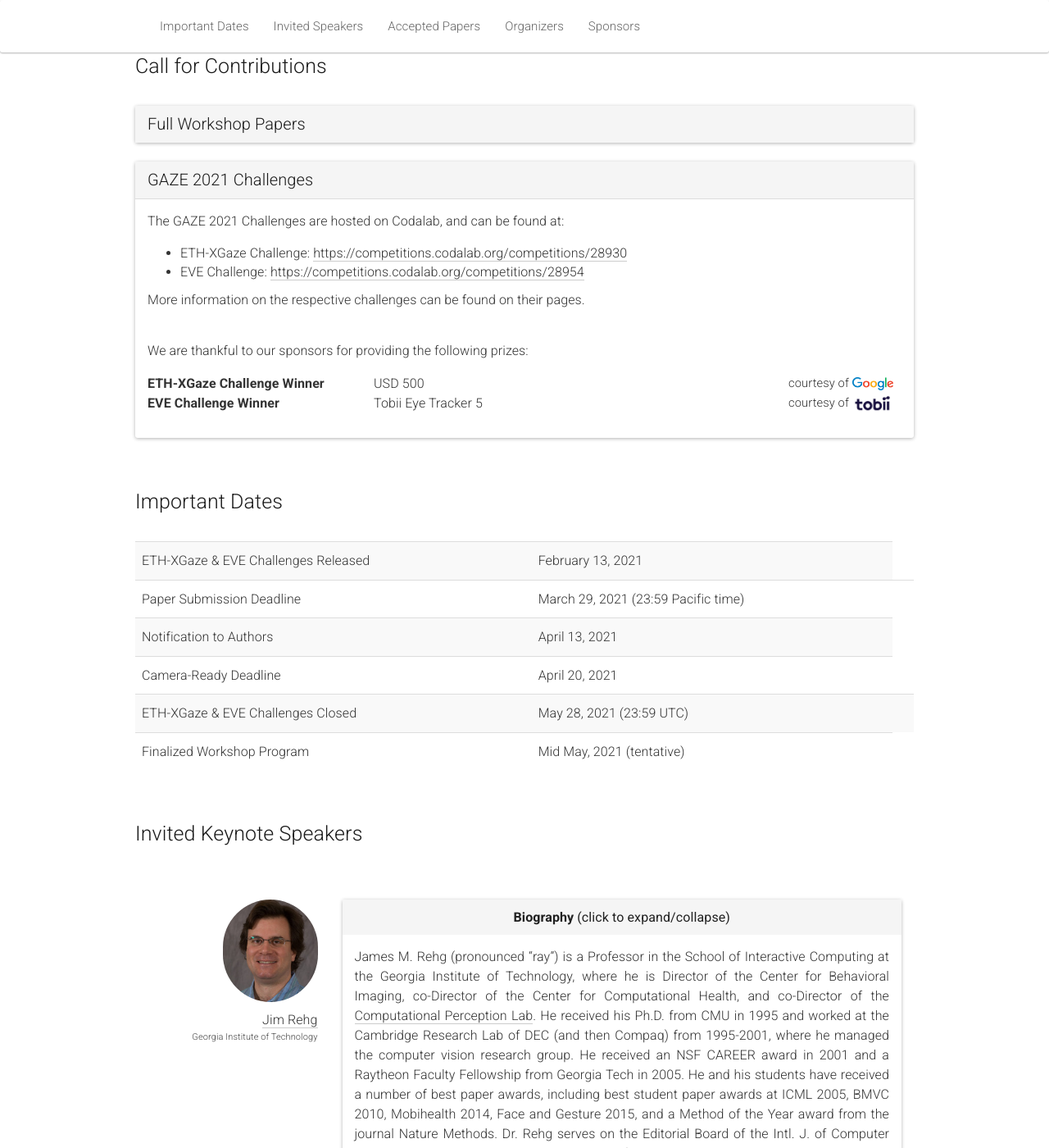
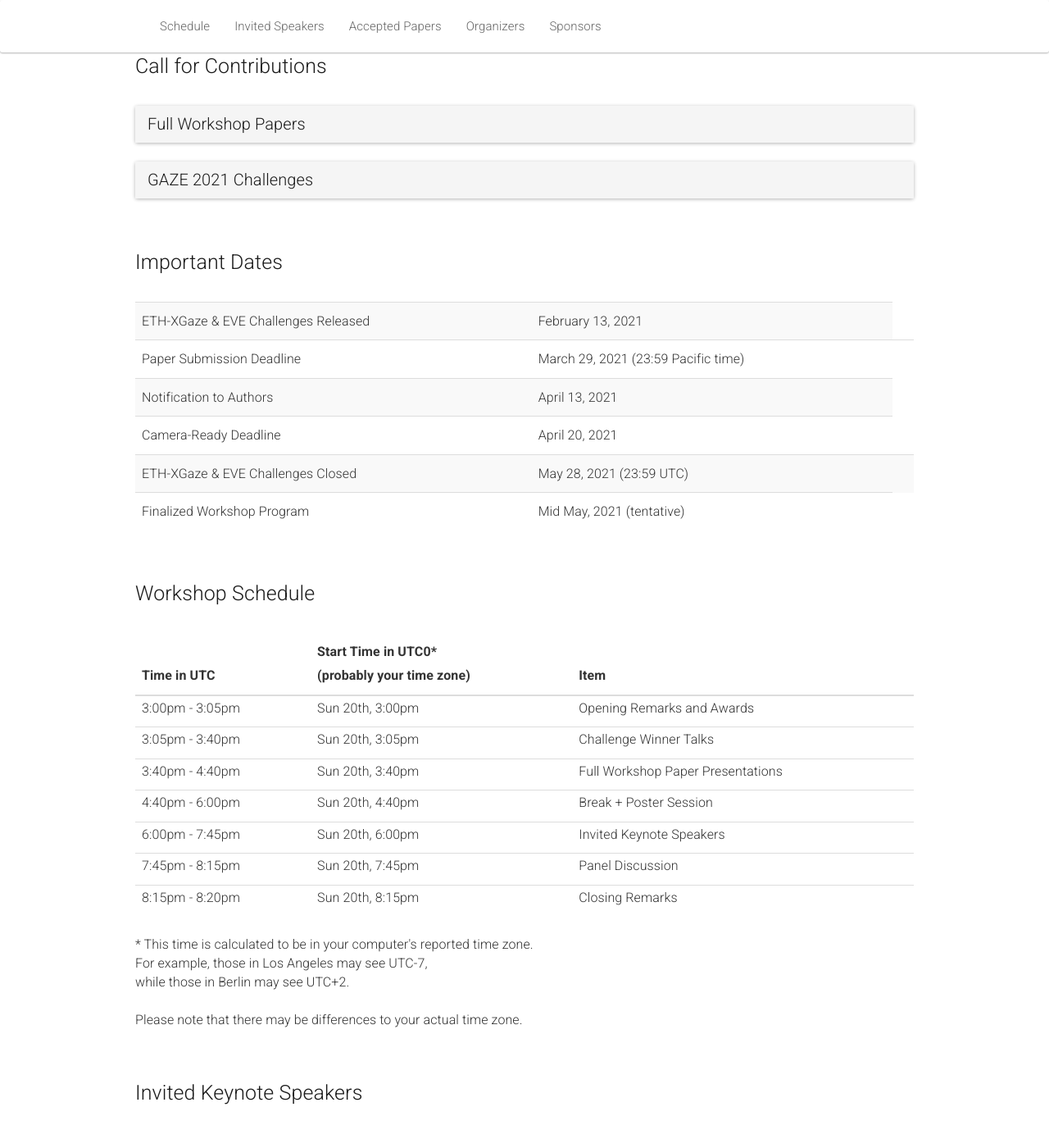
Before and after one commit to gazeworkshop/gazeworkshop.github.io, a Jekyll site: the page built from _pages/home_2021.md, in a window 1280 px wide and 1400 px high, scrolled down 974 px. Shown: the whole window at 82% size. Built offline with Jekyll 4.4.1, drawn with Linux system fonts in a browser that asks for light colours; nearby versions of some CDN libraries.

Commit message:
Display workshop schedule

```diff
--- a/_includes/header_2021.html
+++ b/_includes/header_2021.html
@@ -15,8 +15,8 @@
       <ul class="nav navbar-nav">
 	<!--<li><a href="#intro">Introduction</a></li>-->
 	<!--<li><a href="#calls">Call for Contributions</a></li>-->
-	<li><a href="#dates">Important Dates</a></li>
-	<!--<li><a href="#schedule">Schedule</a></li>-->
+	<!--<li><a href="#dates">Important Dates</a></li>-->
+	<li><a href="#schedule">Schedule</a></li>
 	<li><a href="#speakers">Invited Speakers</a></li>
 	<!--<li><a href="#awards">Awards</a></li>-->
 	<li><a href="#accepted">Accepted Papers</a></li>
--- a/_pages/home_2021.md
+++ b/_pages/home_2021.md
@@ -102,7 +102,7 @@ We will be hosting 3 invited speakers and holding 2 deep learning challenges for
       <div class="panel-heading" data-toggle="collapse" data-parent="#call" href="#call-challenge" style="cursor:pointer;">
         <h3 style="margin:0;">GAZE 2021 Challenges</h3>
       </div>
-      <div id="call-challenge" class="panel-collapse collapse in" data-parent="#call">
+      <div id="call-challenge" class="panel-collapse collapse" data-parent="#call">
         <div class="panel-body">
 	  <p>
 	    The GAZE 2021 Challenges are hosted on Codalab, and can be found at:
@@ -171,7 +171,7 @@ We will be hosting 3 invited speakers and holding 2 deep learning challenges for
           <td>May 28, 2021 (23:59 UTC)</td>
 	  <td><span class="countdown" reference="28 May 2021 23:59:59 UTC"></span></td>
         </tr>
-        <tr id="schedule">
+        <tr>
           <td>Finalized Workshop Program</td>
           <td>Mid May, 2021 (tentative)</td>
         </tr>
@@ -179,6 +179,69 @@ We will be hosting 3 invited speakers and holding 2 deep learning challenges for
     </table>
   </div>
 </div><br>
+
+<div class="row" id="schedule">
+  <div class="col-xs-12">
+     <h2>Workshop Schedule</h2>
+     <br>
+     <table class="table schedule" style="border:none !important;">
+      <thead class="thead-light">
+        <tr>
+	  <th>Time in UTC</th>
+	  <th>Start Time in UTC<span class="tz-offset"></span><b>*</b><br><span class="tz-subtext">(probably your time zone)</span></th>
+          <th>Item</th>
+        </tr>
+      </thead>
+      <tbody>
+        <tr>
+          <td>3:00pm - 3:05pm</td>
+          <td class="to-local-time">20 Jun 2021 15:00:00 UTC</td>
+          <td>Opening Remarks and Awards</td>
+        </tr>
+        <tr>
+          <td>3:05pm - 3:40pm</td>
+          <td class="to-local-time">20 Jun 2021 15:05:00 UTC</td>
+          <td>Challenge Winner Talks</td>
+        </tr>
+        <tr>
+          <td>3:40pm - 4:40pm</td>
+          <td class="to-local-time">20 Jun 2021 15:40:00 UTC</td>
+          <td>Full Workshop Paper Presentations</td>
+        </tr>
+        <tr>
+          <td>4:40pm - 6:00pm</td>
+          <td class="to-local-time">20 Jun 2021 16:40:00 UTC</td>
+          <td>Break + Poster Session</td>
+        </tr>
+        <tr>
+          <td>6:00pm - 7:45pm</td>
+          <td class="to-local-time">20 Jun 2021 18:00:00 UTC</td>
+          <td>Invited Keynote Speakers</td>
+        </tr>
+        <tr>
+          <td>7:45pm - 8:15pm</td>
+          <td class="to-local-time">20 Jun 2021 19:45:00 UTC</td>
+          <td>Panel Discussion</td>
+        </tr>
+        <tr>
+          <td>8:15pm - 8:20pm</td>
+          <td class="to-local-time">20 Jun 2021 20:15:00 UTC</td>
+          <td>Closing Remarks</td>
+        </tr>
+      </tbody>
+     </table>
+     <span class="disclaimer">
+     * This time is calculated to be in your computer's reported time zone.
+     <br>
+     For example, those in Los Angeles may see UTC-7,
+     <br>
+     while those in Berlin may see UTC+2.
+     <br>
+     <br>
+     Please note that there may be differences to your actual time zone.</span>
+  </div>
+</div><br><br>
+
 
 <div class="row">
   <div class="col-xs-12"><a class="anchor" id="speakers"></a>
```
